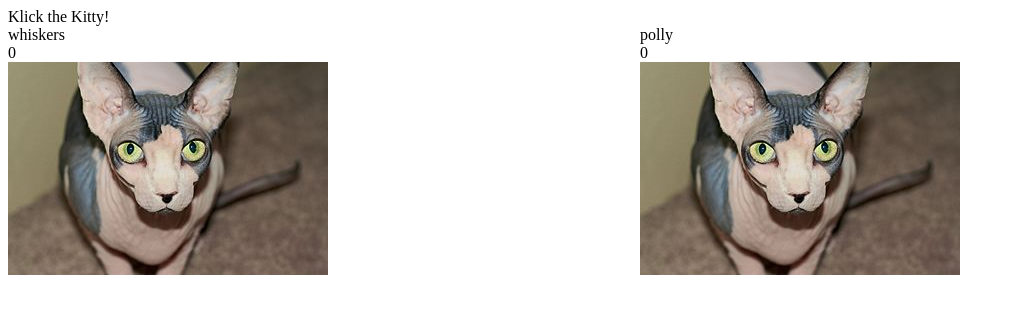
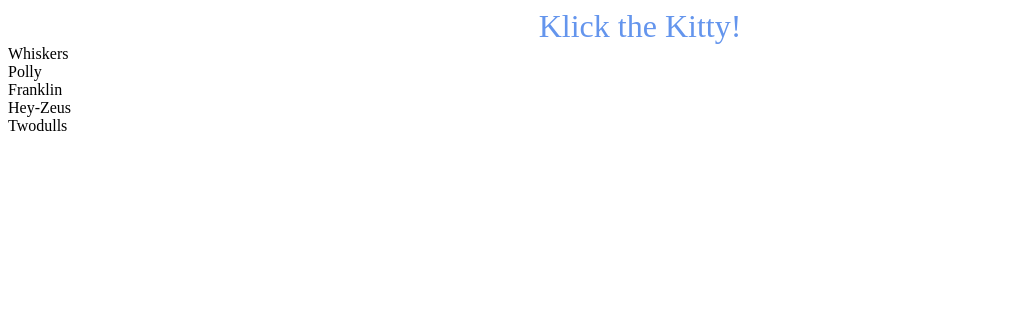
Before and after one commit to Tuxhedoh/kittyklicker, a website: page index.html in a window 1280 px wide. Shown: the whole page, without its empty margins (0-1015 px from the left). Drawn offline with Linux system fonts and the light colour scheme.

Commit message:
Basic functionality working, need to get click on picture working.

```diff
--- a/app/app.js
+++ b/app/app.js
@@ -1,49 +1,98 @@
 // Version 2 requires 2 cats, each having a name and a score.
 // I think I'm going to objectify my cats!
 
-function Kat(name){
+function Kat(name,picture){
     this.name= name,
     this.score= 0;
-    this.pic='app/images/hairless.jpg'
+    this.pic='app/images/'+picture;
     this.click = function(){
         return ++this.score;
+
     }
+    this.update = function(){
+        document.querySelector('katScore').innerText = this.score;
+
+    }
+};
+
+const body = document.querySelector('.main'),
+      katList = document.querySelector('.katList'),
+      katShow = document.querySelector('.katShow');
+
+let kats = [];
+kats.push(kat1 = new Kat('Whiskers','ugly-kitten1.jpg'));
+kats.push(kat2 = new Kat('Polly','hairless.jpg'));
+kats.push(kat3 = new Kat('Franklin','hairless.jpg'));
+kats.push(kat4 = new Kat('Hey-Zeus','hairless.jpg'));
+kats.push(kat5 = new Kat('Twodulls','hairless.jpg'));
+
+// loop through kats and build list of names?
+kats.forEach(function(kat){
+    katNameList(kat);
+});
+
+// Event Listener on Kat Lists
+let listofKats = document.querySelectorAll('.katList div');
+
+listofKats.forEach(function (element) {
+    element.addEventListener('click', function (event) {
+        clickedKat = kats.find( kat => kat.name === event.target.innerText);
+        showKat(clickedKat);
+    });
+});
 
 
-};
+function katNameList(kat){
+    let katName = document.createElement('div'),
+        katNameHtml = `${kat.name}`;
+    katName.innerHTML = katNameHtml;
+    katList.appendChild(katName);
+}
 
-const body = document.querySelector('.main');
 
-let kats = [];
-kats.push(kat1 = new Kat('whiskers'));
-kats.push(kat2 = new Kat('polly'));
+function showKat(kat){
 
-var thisKat;
-// loop through kats.
-kats.forEach(function(kat){
-    thisKat = kat;
-    // create individual Kat Div
-    var thisKatDiv = document.createElement('div');
+    let katPage = document.createElement('div'),
+        katPageHtml =
+       `<div class="katName">${kat.name}</div>
+        <div id="${kat.name}score" class="katScore">${kat.score}</div>
+        <div><img src="${kat.pic}" alt="a kat pic" class="katPic"></img></div>`;
 
-    // create HTML using String Template
-    var katHTML =
-   `<div class="katName">${kat.name}</div>
-    <div id="${kat.name}score" class="katScore">${kat.score}</div>
-    <div><img src="${kat.pic}" alt="a kat pic" class="katPic"></img></div>`;
+    katPage.innerHTML = katPageHtml;
+    // Clears Existing Display
+    while(katShow.firstChild){
+        katShow.removeChild(katShow.firstChild);
+    }
+    katShow.appendChild(katPage);
 
-    thisKatDiv.innerHTML= katHTML;
-    // var katScore = document.querySelector('')
-    body.appendChild(thisKatDiv);
+}
 
-    thisKatDiv.addEventListener('click', function(){
-        let katScoreString = "#"+kat.name+"score";
-        let katScore = document.querySelector(katScoreString);
-        kat.click();
-        katScore.innerText = kat.score;
-        console.log(katScore.innerText);
-    });
 
-    });
+
+// // loop through kats.
+// kats.forEach(function(kat){
+//         // create individual Kat Div
+//     let thisKatDiv = document.createElement('div');
+
+//     // create HTML using String Template
+//     var katHTML =
+//    `<div class="katName">${kat.name}</div>
+//     <div id="${kat.name}score" class="katScore">${kat.score}</div>
+//     <div><img src="${kat.pic}" alt="a kat pic" class="katPic"></img></div>`;
+
+//     thisKatDiv.innerHTML= katHTML;
+//     // var katScore = document.querySelector('')
+//     katShow.appendChild(thisKatDiv);
+
+//     thisKatDiv.addEventListener('click', function(){
+//         let katScoreString = "#"+kat.name+"score";
+//         let katScore = document.querySelector(katScoreString);
+//         kat.click();
+//         katScore.innerText = kat.score;
+//         console.log(katScore.innerText);
+//     });
+
+//     });
 
 
 // var thisKat;
@@ -61,10 +110,10 @@ kats.forEach(function(kat){
 //     })
 // })
 
-function clickedKat(kat){
-    katScoreString = "#"+kat.name+"score";
-    katScore = document.querySelector(katScoreString);
-    kat.click();
-    katScore.innerText = kat.score;
-    console.log(katScore.innerText);
-}
+// function clickedKat(kat){
+//     katScoreString = "#"+kat.name+"score";
+//     katScore = document.querySelector(katScoreString);
+//     kat.click();
+//     katScore.innerText = kat.score;
+//     console.log(katScore.innerText);
+// }
--- a/app/style.css
+++ b/app/style.css
@@ -1,5 +1,32 @@
+header {
+    color: cornflowerblue;
+    text-align: center;
+    font-size: 2rem;
+}
 .main {
     display:grid;
-    grid-template-columns: 1fr 1fr;
+    grid-template-columns: 2fr 6fr;
     grid-template-rows: auto;
 }
+
+.katShow {
+    display:grid;
+    grid-template-columns: 1fr 1fr;
+    grid-gap: 15px;
+    grid-template-rows: auto;
+}
+
+.katPic {
+    max-width: 200px;
+    max-height: 200px;
+}
+
+.katList {
+    max-height: 200px;
+    max-width: 200px;
+    display:grid;
+    grid-auto-flow: dense
+}
+.katList div {
+    cursor: pointer;
+}
--- a/gulpfile.js
+++ b/gulpfile.js
@@ -6,7 +6,8 @@ gulp.task('watch', ['browser-sync'],function(){
 
     gulp.watch("*.html").on('change', bs.reload);
     gulp.watch("app/**/*.js").on('change', bs.reload);
-    gulp.watch("*.html").on('change', bs.reload);
+    gulp.watch("app/**/*.css").on('change', bs.reload);
+
 });
 gulp.task('browser-sync', function(){
     bs.init({
--- a/index.html
+++ b/index.html
@@ -11,6 +11,8 @@
 <body>
     <header class="header">Klick the Kitty!</header>
     <div class="main">
+        <div class="katList"></div>
+        <div class="katShow"></div>
 
     </div>
     <script src="app/app.js"></script>
```
Also changed, not shown: app/images/ugly-kitten1.jpg (added), readme.md.
